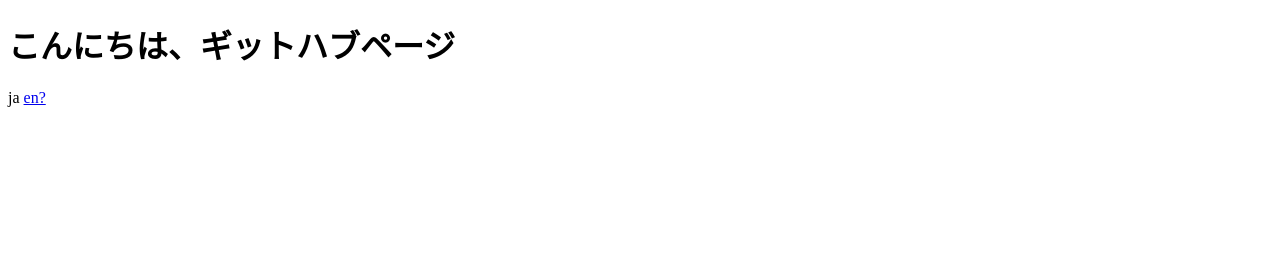
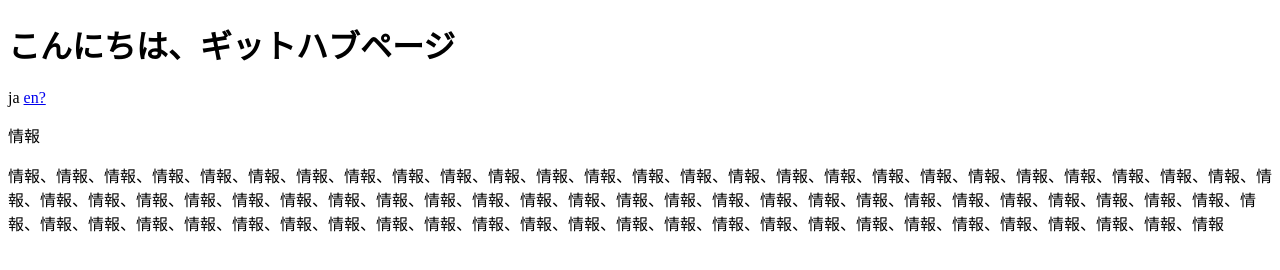
Before and after one commit to ren778/resaprosite1, a plain HTML site: page index2.html in a window 1280 px wide. Drawn offline with Linux system fonts and the light colour scheme.

Commit message:
resaprosite1

```diff
--- a/index2.html
+++ b/index2.html
@@ -13,5 +13,7 @@
     <h1>こんにちは、ギットハブページ</h1>
     <a>ja</a>
     <a href="index.html" class="en">en?</a>
+    <p>情報</p>
+    <p>情報、情報、情報、情報、情報、情報、情報、情報、情報、情報、情報、情報、情報、情報、情報、情報、情報、情報、情報、情報、情報、情報、情報、情報、情報、情報、情報、情報、情報、情報、情報、情報、情報、情報、情報、情報、情報、情報、情報、情報、情報、情報、情報、情報、情報、情報、情報、情報、情報、情報、情報、情報、情報、情報、情報、情報、情報、情報、情報、情報、情報、情報、情報、情報、情報、情報、情報、情報、情報、情報、情報、情報、情報、情報、情報、情報、情報、情報</p>
   </body>
 </html>
```
Also changed, not shown: index.html (+3 -0 lines).
